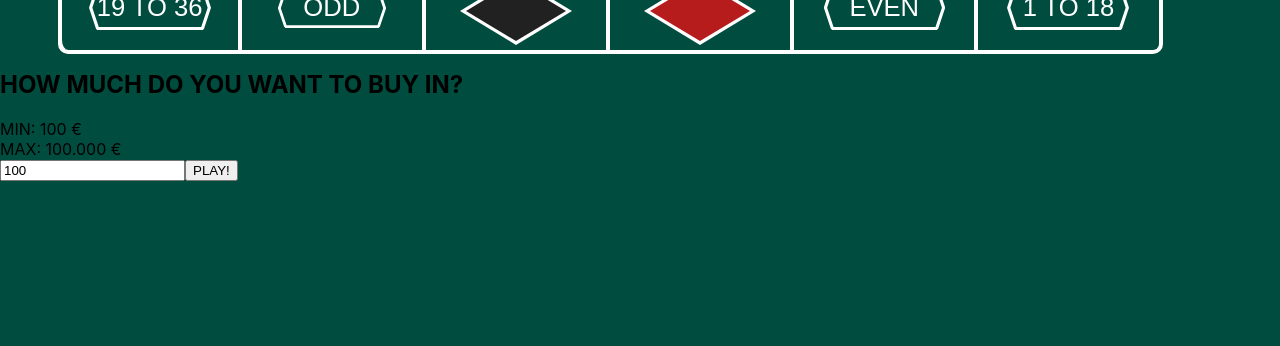
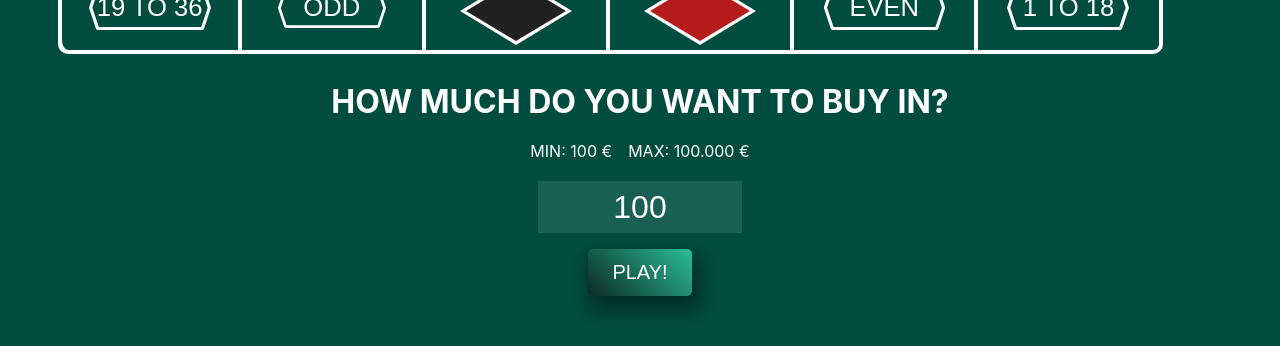
Before and after one commit to wholyinfa/roulette, a React (Create React App) app: page / in a window 1280 px wide. Shown: the part 397-743 px from the top of the page. Built offline with nearby package versions, Linux system fonts and the light colour scheme; the HTML template or start-up script is replaced by a standard one.

Commit message:
Include the styling of the Buy-in console

```diff
--- a/src/App.css
+++ b/src/App.css
@@ -371,4 +371,59 @@
 }
 #rouletteTable #outsideBottom .diamondButton:hover::after {
   opacity: 0.3;
+}
+
+#betBoard {
+  width: 1105px;
+  margin: 0 auto;
+  text-align: center;
+}
+#betBoard #buyInConsole {
+  margin: 2em;
+  color: #fff;
+}
+#betBoard #buyInConsole h2 {
+  font-size: 2em;
+  margin: 0.5em 0;
+}
+#betBoard #buyInConsole #minNotice, #betBoard #buyInConsole #maxNotice {
+  display: inline-block;
+  padding: 0.25em;
+  margin: 0 0.25em;
+  transition: all 0.1s ease-in-out;
+}
+#betBoard #buyInConsole .active {
+  border: 2px solid red;
+}
+#betBoard #buyInConsole input {
+  font-size: 2em;
+  text-align: center;
+  width: 200px;
+  height: 50px;
+  color: #fff;
+  background-color: rgba(255, 255, 255, 0.1);
+  border: none;
+  display: block;
+  margin: 0.5em auto;
+}
+#betBoard #buyInConsole .card {
+  border-radius: 10px;
+  box-shadow: 5px 10px 20px 5px rgba(0, 0, 0, 0.4);
+  background: rgb(11, 43, 34);
+  background: linear-gradient(45deg, rgb(11, 43, 34) 0%, rgb(43, 189, 150) 100%);
+}
+#betBoard #buyInConsole .charcoalButton {
+  text-decoration: none;
+  color: #fff;
+  padding: 12px 24px;
+  font-size: 20px;
+  border: 0;
+  border-radius: 5px;
+  display: inline-block;
+  transition: transform 0.1s ease-in-out;
+  transform-origin: bottom center;
+}
+#betBoard #buyInConsole .charcoalButton:hover {
+  cursor: pointer;
+  transform: scale(0.9);
 }/*# sourceMappingURL=App.css.map */
--- a/src/App.scss
+++ b/src/App.scss
@@ -378,3 +378,59 @@ $hoverOpacity: .3;
         @include diamondButton;
     }
 }
+
+#betBoard{
+    width: $mainFrame;
+    margin: 0 auto;
+    text-align: center;
+    #buyInConsole{
+        margin: 2em;
+        color: #fff;
+        h2{
+            font-size: 2em;
+            margin: .5em 0;
+        }
+        #minNotice, #maxNotice{
+            display: inline-block;
+            padding: .25em;
+            margin: 0 .25em;
+            transition: all .1s ease-in-out;
+        }
+        .active{
+            border: 2px solid red;
+        }
+        input{
+            font-size: 2em;
+            text-align: center;
+            width: 200px;
+            height: 50px;
+            color: #fff;
+            background-color: rgba(255, 255, 255, 0.1);
+            border: none;
+            display: block;
+            margin: .5em auto;
+        }
+        .card{
+            border-radius: 10px;
+            -webkit-box-shadow: 5px 10px 20px 5px rgba(0,0,0,0.4);
+            box-shadow: 5px 10px 20px 5px rgba(0,0,0,0.4);
+            background: rgb(11,43,34);
+            background: linear-gradient(45deg, rgba(11,43,34,1) 0%, rgba(43,189,150,1) 100%);
+        }
+        .charcoalButton{
+            text-decoration: none;
+            color: #fff;
+            padding: 12px 24px;
+            font-size: 20px;
+            border: 0;
+            border-radius: 5px;
+            display: inline-block;
+            transition: transform .1s ease-in-out;
+            transform-origin: bottom center;
+        }
+        .charcoalButton:hover{
+            cursor: pointer;
+            transform: scale(.9);
+        }
+    }
+}
--- a/src/App.tsx
+++ b/src/App.tsx
@@ -210,7 +210,7 @@ function BetBoard({children, totalMoney, setTotalMoney, calculateChips}: InferPr
           <div id='minNotice'>MIN: {addDots(minAmount)} €</div>
           <div id='maxNotice'>MAX: {addDots(maxAmount)} €</div>
           <input type='text ' name='totalAmount' value={totalMoney} onChange={ (e) => handleChange(e)} />
-          <button onClick={handleSubmit}>PLAY!</button>
+          <button className='card charcoalButton' onClick={handleSubmit}>PLAY!</button>
         </div>
     }
 
```
Also changed, not shown: 1 other file (tests, documents, lock files or other folders).
